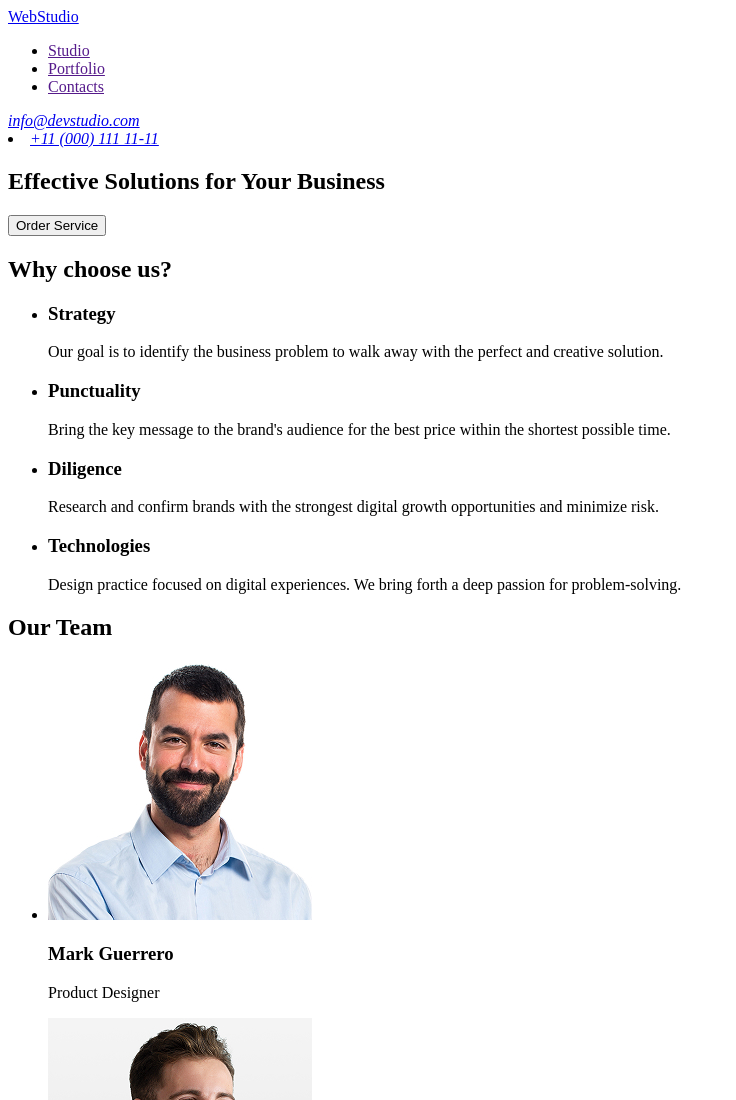
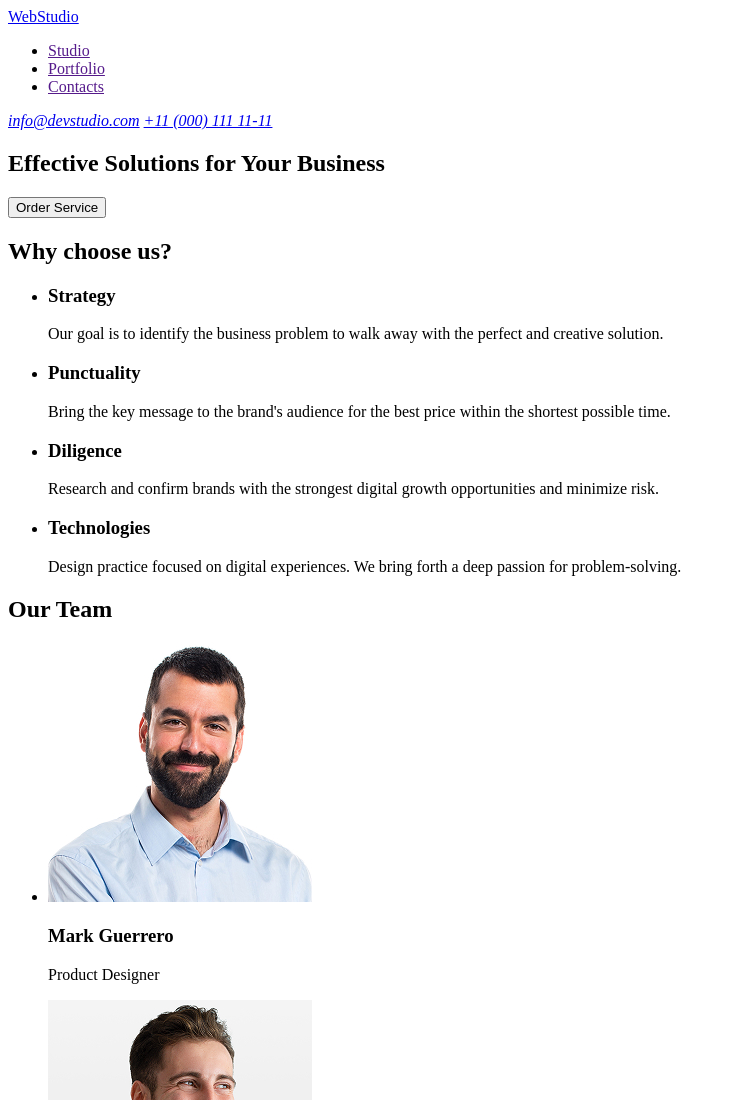
Before and after one commit to deaven01/goit-markup-hw-01, a plain HTML site: page index.html in a window 1280 px wide. Shown: the top 1100 px of the page, without its empty margins (0-736 px from the left). Drawn offline with Linux system fonts and the light colour scheme.

Commit message:
lil thing

```diff
--- a/index.html
+++ b/index.html
@@ -19,7 +19,7 @@
         </div>
         <address>
             <a href="mailto:info@devstudio.com">info@devstudio.com</a>
-            <li><a href="tel:+110001111111">+11 (000) 111 11-11</a></li>
+            <a href="tel:+110001111111">+11 (000) 111 11-11</a>
         </address>
     </header>
     <main>
```
